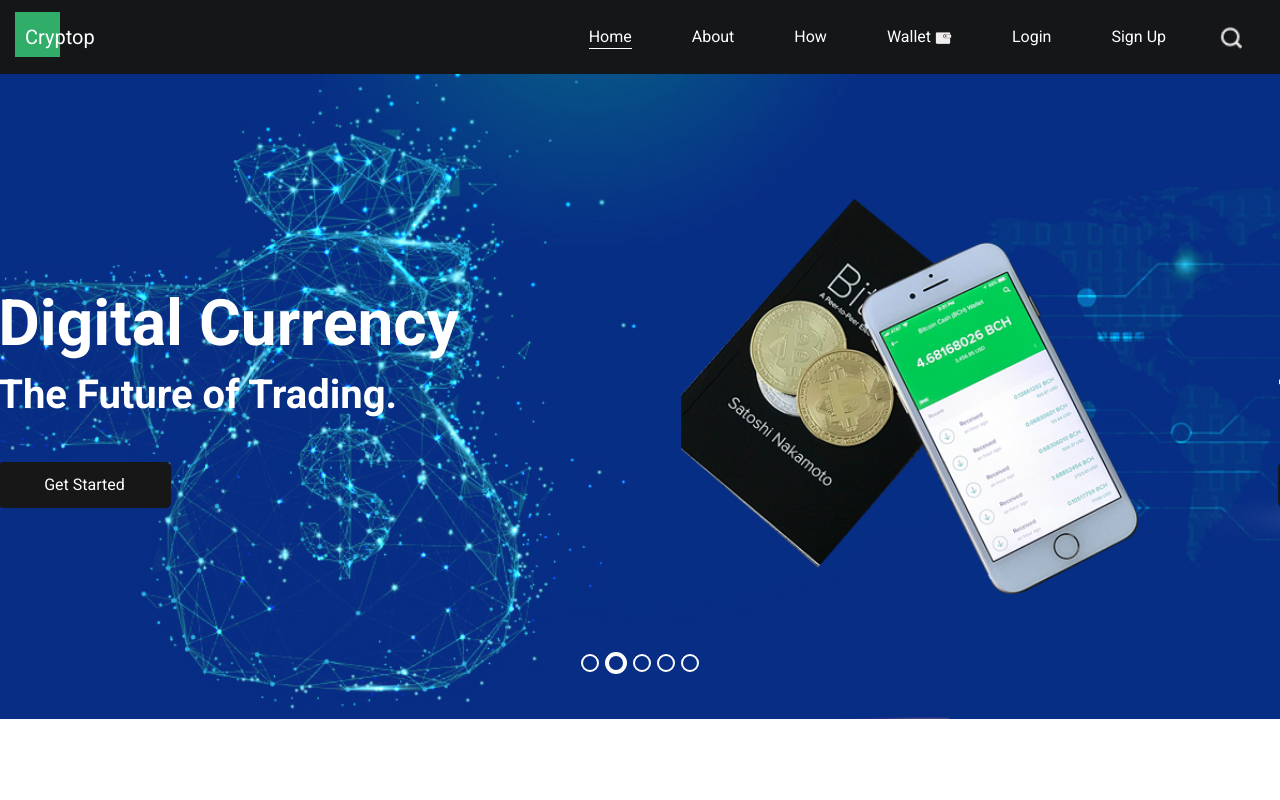
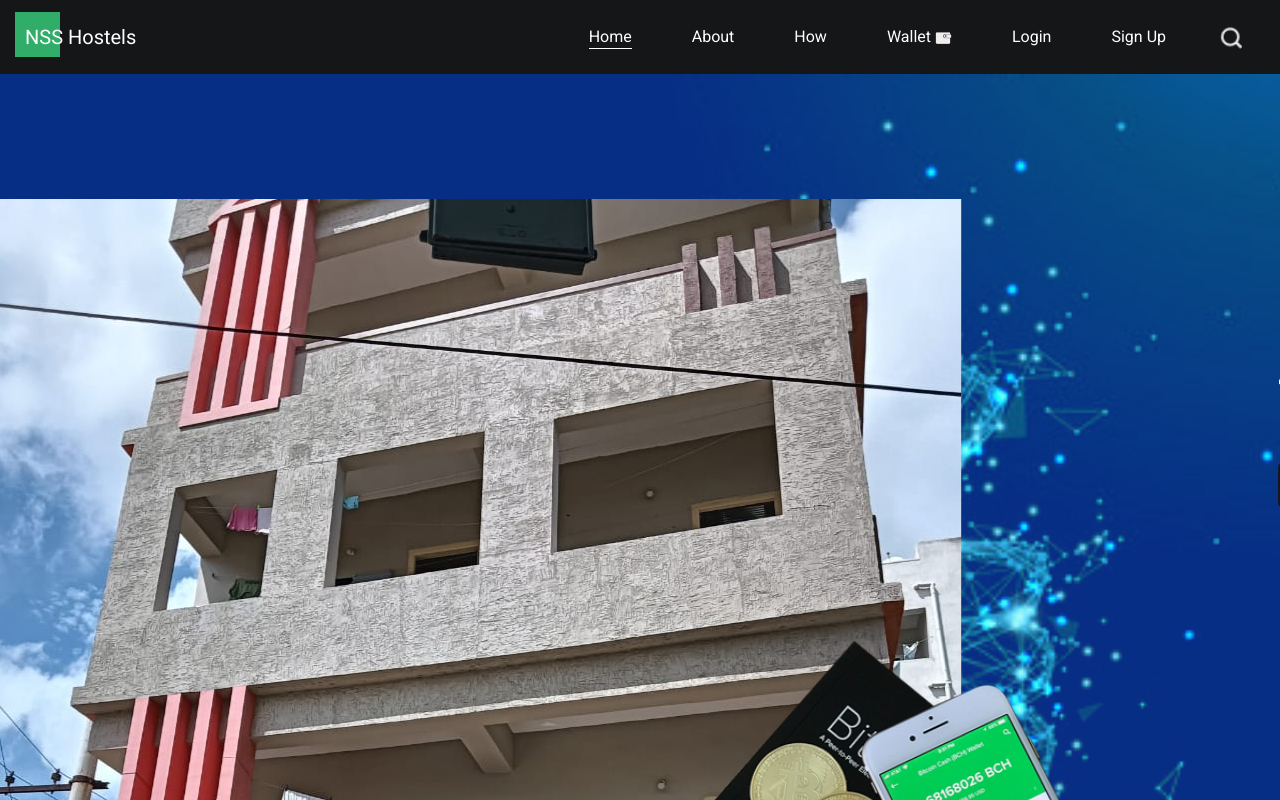
Before and after one commit to BharathPukkalla/nss, a plain HTML site: page index.html in a window 1280 px wide. Shown: the top 800 px of the page. Drawn offline with nearby package versions, Linux system fonts and the light colour scheme.

Commit message:
added hostel images

```diff
--- a/index.html
+++ b/index.html
@@ -38,7 +38,7 @@
         <nav class="navbar navbar-expand-lg custom_nav-container ">
           <a class="navbar-brand" href="index.html">
             <span>
-              Cryptop
+              NSS Hostels
             </span>
           </a>
           <button class="navbar-toggler" type="button" data-toggle="collapse" data-target="#navbarSupportedContent"
@@ -98,7 +98,8 @@
                 <div class="row">
                   <div class="col-md-7">
                     <div class="detail-box">
-                      <div>
+                      <img src="images/1.jpeg"/>
+                      <!-- <div>
                         <h1>
                           Digital Currency
                         </h1>
@@ -110,7 +111,7 @@
                             Get Started
                           </a>
                         </div>
-                      </div>
+                      </div> -->
                     </div>
                   </div>
                   <div class="col-md-5">
```
Also changed, not shown: images/1.jpeg (added), images/2.jpeg (added), images/3.jpeg (added), images/4.jpeg (added), images/5.jpeg (added), images/6.jpeg (added).
